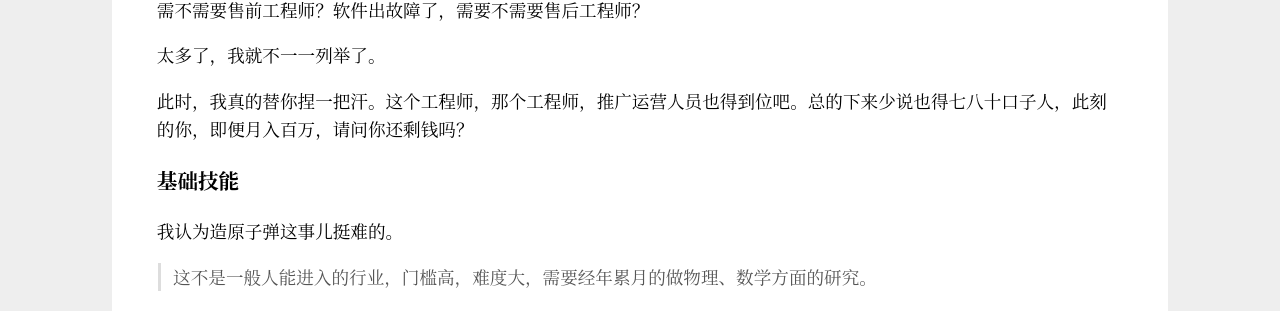
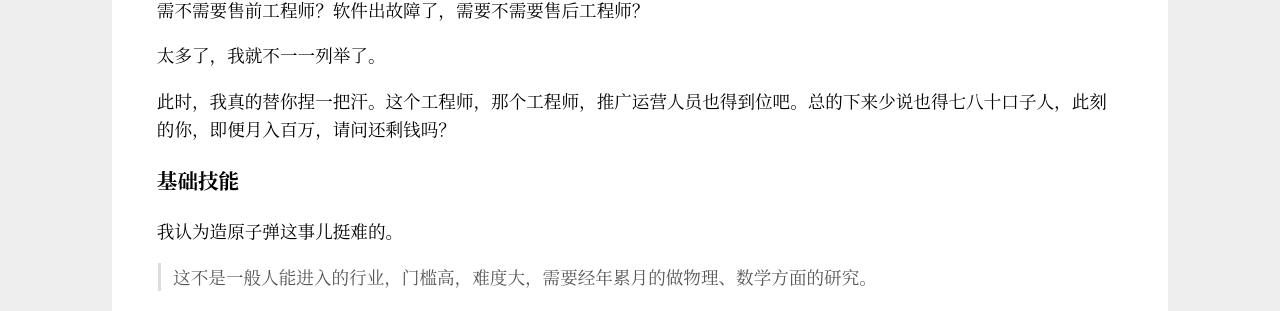
Before and after one commit to Haiyung/haiyung.github.io, a Jekyll site: the page built from _posts/2019-10-26-the-programmer-you-understand-and-the-programmer-I-understand-part-two.md, in a window 1280 px wide and 900 px high, scrolled down 4147 px. Shown: the part 172-483 px from the top of the window. Built offline with Jekyll 4.4.1, drawn with Linux system fonts in a browser that asks for light colours.

Commit message:
article: update article

```diff
--- a/_posts/2019-10-26-the-programmer-you-understand-and-the-programmer-I-understand-part-two.md
+++ b/_posts/2019-10-26-the-programmer-you-understand-and-the-programmer-I-understand-part-two.md
@@ -128,7 +128,7 @@ __Contents__
 
 太多了，我就不一一列举了。
 
-此时，我真的替你捏一把汗。这个工程师，那个工程师，推广运营人员也得到位吧。总的下来少说也得七八十口子人，此刻的你，即便月入百万，请问你还剩钱吗？
+此时，我真的替你捏一把汗。这个工程师，那个工程师，推广运营人员也得到位吧。总的下来少说也得七八十口子人，此刻的你，即便月入百万，请问还剩钱吗？
 
 ### 基础技能
 
```
Also changed, not shown: pages/404.md (+2 -0 lines).
